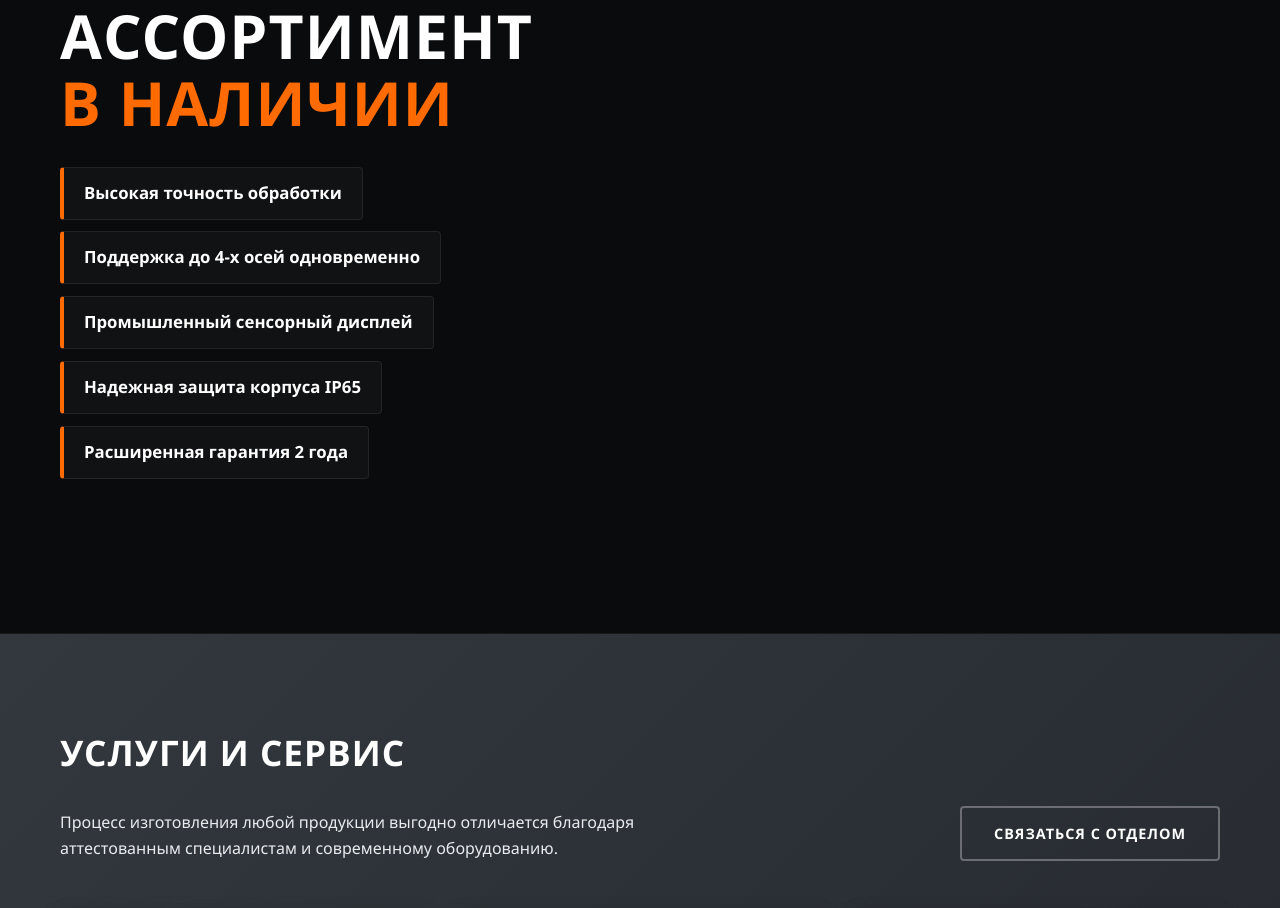
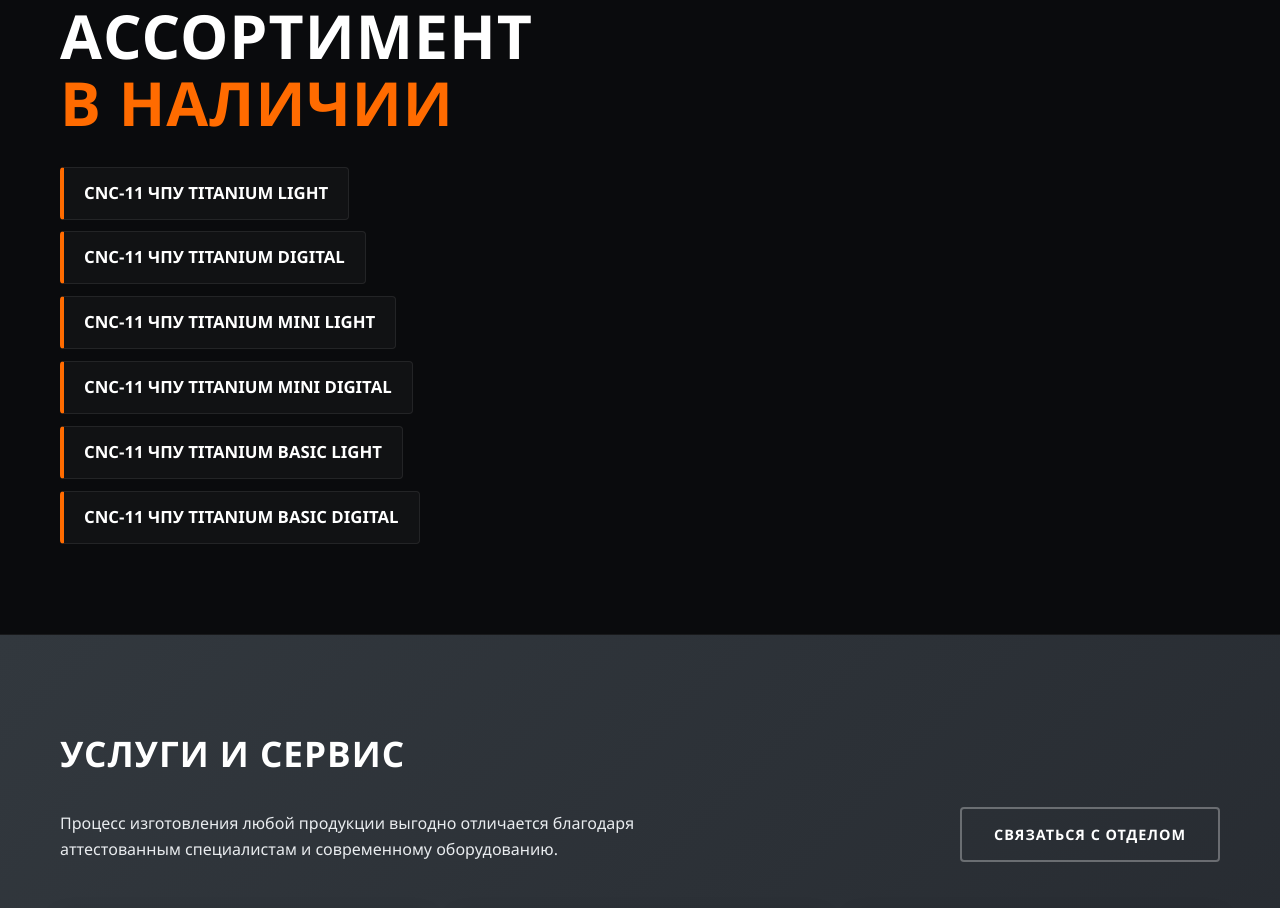
Before and after one commit to vladburitcenko-design/chpu, a plain HTML site: page index.html in a window 1280 px wide. Shown: the part 928-1836 px from the top of the page. Drawn offline with Linux system fonts and the light colour scheme; some packages are replaced by stand-ins of ours; a script that the page names is missing; a web font is replaced by a local one.

Commit message:
Update index.html

```diff
--- a/index.html
+++ b/index.html
@@ -13,7 +13,7 @@
     <link rel="preload" href="cnc.jpeg" as="image">
     <link rel="preload" href="Benzin-ExtraBold.woff2" as="font" type="font/woff2" crossorigin>
 
-    <!-- Подключаем библиотеку Google для отображения 3D моделей (асинхронно) -->
+    <!-- Подключаем библиотеку Google для отображения 3D моделей -->
     <script type="module" src="https://ajax.googleapis.com/ajax/libs/model-viewer/3.4.0/model-viewer.min.js"></script>
 
     <style>
@@ -25,7 +25,7 @@
                  url('Benzin-Bold.ttf') format('truetype');
             font-weight: 700;
             font-style: normal;
-            font-display: swap; /* ОПТИМИЗАЦИЯ: Текст покажется сразу системным шрифтом, пока грузится Benzin */
+            font-display: swap;
         }
 
         @font-face {
@@ -188,7 +188,7 @@
         .logo-img { height: 42px; width: auto; object-fit: contain; }
         .logo span { color: var(--primary-orange); }
 
-        /* Главный экран / О НАС */
+        /* Главный экран */
         .hero-section {
             background: var(--bg-grad-alt);
             padding: 90px 0;
@@ -281,7 +281,7 @@
             transform: translateY(120px);
             opacity: 0;
             transition: transform 2.5s cubic-bezier(0.16, 1, 0.3, 1), opacity 2s ease-out;
-            will-change: transform, opacity; /* ОПТИМИЗАЦИЯ: Ускоряет анимацию */
+            will-change: transform, opacity;
         }
 
         .model-section.visible .model-title {
@@ -293,7 +293,7 @@
             color: var(--primary-orange);
         }
 
-        /* Характеристики */
+        /* Список моделей (Лесенка) */
         .model-features {
             display: flex;
             flex-direction: column;
@@ -328,6 +328,7 @@
         .model-features.visible .feature-tag:nth-child(3) { transition-delay: 0.3s; }
         .model-features.visible .feature-tag:nth-child(4) { transition-delay: 0.45s; }
         .model-features.visible .feature-tag:nth-child(5) { transition-delay: 0.6s; }
+        .model-features.visible .feature-tag:nth-child(6) { transition-delay: 0.75s; }
 
         .model-viewer-wrapper {
             position: relative;
@@ -363,7 +364,6 @@
             width: 100%;
             height: 100%;
             background-color: transparent;
-            /* ОПТИМИЗАЦИЯ: Прозрачный постер, чтобы 2D картинка не перекрывала фон грубо */
             --poster-color: transparent;
         }
 
@@ -591,12 +591,8 @@
                 height: 400px;
             }
 
-            .model-box {
-                transform: translateY(80px);
-            }
-            .model-section.visible .model-box {
-                transform: translateY(0);
-            }
+            .model-box { transform: translateY(80px); }
+            .model-section.visible .model-box { transform: translateY(0); }
 
             .service-grid {
                 grid-template-columns: 1fr;
@@ -694,25 +690,26 @@
         </div>
     </section>
 
-    <!-- РАЗДЕЛ С 3D МОДЕЛЬЮ И ХАРАКТЕРИСТИКАМИ -->
+    <!-- РАЗДЕЛ С 3D МОДЕЛЬЮ И АССОРТИМЕНТОМ -->
     <section class="model-section">
         <div class="container model-grid">
 
             <div class="model-text">
                 <h2 class="model-title">АССОРТИМЕНТ<br><span>В НАЛИЧИИ</span></h2>
 
+                <!-- Список конкретных моделей ЧПУ -->
                 <div class="model-features">
-                    <div class="feature-tag">Высокая точность обработки</div>
-                    <div class="feature-tag">Поддержка до 4-х осей одновременно</div>
-                    <div class="feature-tag">Промышленный сенсорный дисплей</div>
-                    <div class="feature-tag">Надежная защита корпуса IP65</div>
-                    <div class="feature-tag">Расширенная гарантия 2 года</div>
+                    <div class="feature-tag">CNC-11 ЧПУ TITANIUM LIGHT</div>
+                    <div class="feature-tag">CNC-11 ЧПУ TITANIUM DIGITAL</div>
+                    <div class="feature-tag">CNC-11 ЧПУ TITANIUM MINI LIGHT</div>
+                    <div class="feature-tag">CNC-11 ЧПУ TITANIUM MINI DIGITAL</div>
+                    <div class="feature-tag">CNC-11 ЧПУ TITANIUM BASIC LIGHT</div>
+                    <div class="feature-tag">CNC-11 ЧПУ TITANIUM BASIC DIGITAL</div>
                 </div>
             </div>
 
             <div class="model-viewer-wrapper" id="modelWrapper">
                 <div class="model-box">
-                    <!-- ОПТИМИЗАЦИЯ: loading="eager" и атрибут poster для мгновенного отображения -->
                     <model-viewer
                         id="cncModel"
                         src="model.glb"
@@ -830,7 +827,6 @@
     <script>
         document.addEventListener('DOMContentLoaded', () => {
 
-            // 1. Анимация появления модели и заголовка (ЕДИНОРАЗОВО)
             const mainObserver = new IntersectionObserver((entries, observer) => {
                 entries.forEach(entry => {
                     if (entry.isIntersecting) {
@@ -843,7 +839,6 @@
             const modelSection = document.querySelector('.model-section');
             if (modelSection) mainObserver.observe(modelSection);
 
-            // 2. Анимация плашек характеристик (ЕДИНОРАЗОВО)
             const featuresObserver = new IntersectionObserver((entries, observer) => {
                 entries.forEach(entry => {
                     if (entry.isIntersecting) {
@@ -856,7 +851,6 @@
             const modelFeatures = document.querySelector('.model-features');
             if (modelFeatures) featuresObserver.observe(modelFeatures);
 
-            // 3. Умное управление вращением модели
             const modelViewer = document.getElementById('cncModel');
             let isDragging = false;
 
```
